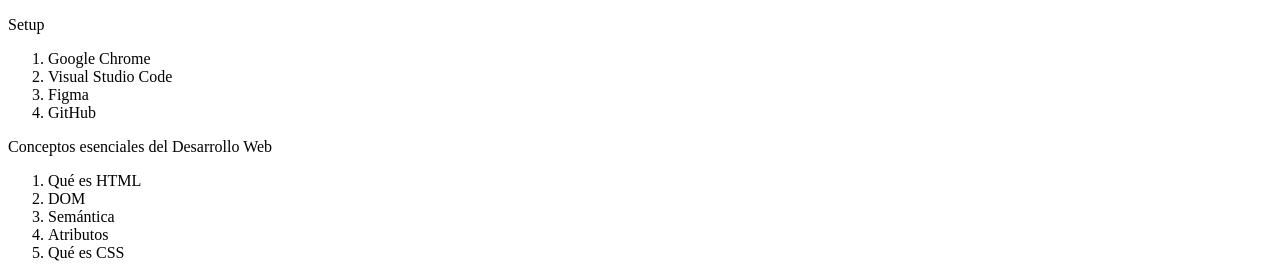
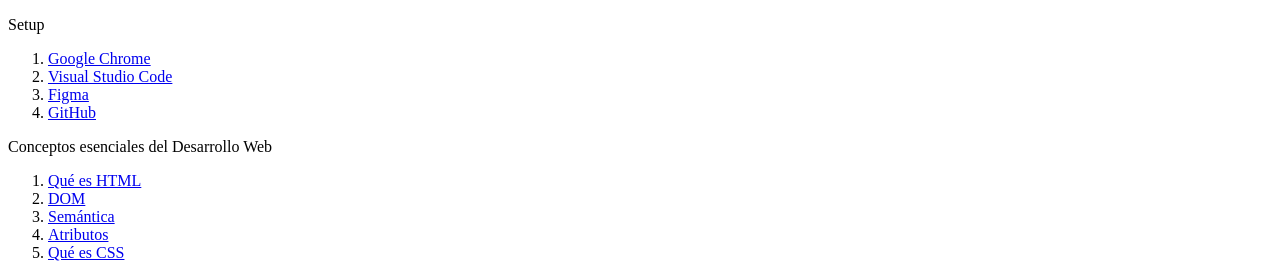
Before and after one commit to MiranndaLop/Setup, a plain HTML site: page index.html in a window 1280 px wide. Shown: the top 280 px of the page. Drawn offline with Linux system fonts and the light colour scheme.

Commit message:
Se agregan redireccionamientos

```diff
--- a/index.html
+++ b/index.html
@@ -19,20 +19,21 @@
              <!--ol = Order list-->
             <ol>
                 <!--declara cada uno de los elementos de una lista-->
-                <li>Google Chrome</li>
-                <li>Visual Studio Code</li>
-                <li>Figma</li>
-                <li>GitHub</li>
+
+                <li><a href="#google-chrome">Google Chrome</li></a>
+                <li><a href="#vsc">Visual Studio Code</li></a>
+                <li><a href="#figma">Figma</li></a>
+                <li><a href="#github">GitHub</li></a>
             </ol>
             <p>Conceptos esenciales del Desarrollo Web</p>
              <!--ol = Order list-->
             <ol>
                 <!--declara cada uno de los elementos de una lista-->
-                <li>Qué es HTML</li>
-                <li>DOM</li>
-                <li>Semántica</li>
-                <li>Atributos</li>
-                <li>Qué es CSS</li>
+                <li><a href="#html">Qué es HTML</li></a>
+                <li><a href="#dom">DOM</li></a>
+                <li><a href="#semantica">Semántica</li></a>
+                <li><a href="#atributos">Atributos</li></a>
+                <li><a href="#css">Qué es CSS</li></a>
             </ol>
         </nav>
     </header>
@@ -51,35 +52,35 @@
         Setup
     </h2>
     <img src="./images/google-chrome.png" alt="Logo de Goole Chrome" title="Logo de Goole Chrome">
-    <h3>Google Chrome</h3>
+    <h3 id="google-chrome">Google Chrome</h3>
     <p>
         Chrome va a ser el navegador que utilizaremos en el curso por su extenso soporte de nuevos estándares y
         herramientas de desarrollo avanzadas y de amigable uso.
     </p>
     <img src="./images/visual-studio-code.png" alt="Logo de Visual Studio Code" title="Logo de Visual Studio Code">
-    <h3>Visual Studio Code</h3>
+    <h3 id="vsc">Visual Studio Code</h3>
     <p>Visual Studio Code es el editor de texto más popular y potente del mercado actualmente, su fácil uso y la
         capacidad de extenderlo por medio de plugins lo hace el complemento perfecto para cualquier programador sin
         importar el lenguaje en el que se desemvuelva.</p>
 
     <img src="./images/figma.png" alt="Logo de Figma" title="Logo de Figma">
-    <h3>Figma</h3>
+    <h3 id="figma">Figma</h3>
     <p>Figma es una la herramienta más popular en la actualidad para entregar diseños a los desarrolladores para su
         implementación por su fácil uso porque puede ser usado directamente desde el navegador.</p>
 
     <img src="./images/github.png" alt="Logo de GitHub" title="Logo de GitHub">
-    <h3>GitHub</h3>
+    <h3 id="github">GitHub</h3>
     <p>Así como en Facebook te encuentran tus amigos, en Github te encuentran otras programadoras y programadores de
         todo el mundo, en vez de subir fotos de tus viajes aquí subes tu código y puedes elegir hacerlo “open source” o
         guardarlo de manera privada, Github será esencial para almacenar tu futuro portafolio.</p>
 
     <hr>
     <h2>Conceptos esenciales del Desarrollo Web</h2>
-    <h3>1. Qué es HTML</h3>
+    <h3 id="html">1. Qué es HTML</h3>
     <p>Hyper Text Markup Language o Lenguaje de marcas Hipertexto. Es el componente más básico de la web. Define el
         significado y la estructura del contenido.</p>
 
-    <h3>2. Etiquetas</h3>
+    <h3 id="etiquetas">2. Etiquetas</h3>
     <p>Las etiquetas HTML van a ayudarnos a brindar una estructura y semántica al contenido de nuestro website y cada
         una tiene características y usos diferentes aunque visualmente den un resultado similar.</p>
     <p>Muchas etiquetas son fácil de diferencias como los headings o las imágenes y otras diferentes como header,
@@ -87,19 +88,19 @@
         podremos darnos una pequeña idea de su uso pero en este curso vamos a usar las más importantes y que serán parte
         de tu día a día como Software Developer.</p>
 
-    <h3>3. DOM</h3>
+    <h3 id="dom">DOM</h3>
     <p>El Document Object Model es una estructura de árbol que representará todos nuestros proyectos web como si un
         árbol genealógico fuera: padres, hijos, hermanos con niveles infinitos. cuando entendemos esta anidación podemos
         identificar dependencias, herencias en css y que tan complejo es nuestro proyecto.</p>
     <img src="./images/dom.png" alt="Estructura de arbol que representa al DOM" title="Document Objet Model">
 
-    <h3>Semántica</h3>
+    <h3 id="semantica">Semántica</h3>
     <p>La semántica le brinda sentido a cada elemento existen en un sitio web, algunos elementos será meramente decorativos y no deben significar nada pero otros serán títulos y deberán estar en diferente jerarquías o alguna secciones serán más relevantes que otras, esto ayudará a los motores de búsqueda como Google o Duck Duck Go a diferenciar tu contenido, categorizar y será la herramientas más valiosa para estar en los primeros resultados de búsqueda SEO. También ayudará a la accesibilidad de tu sitio web, para que personas con habilidades diferentes puedan entender cada contenido.</p>
 
-    <h3>Atributos</h3>
+    <h3 id="atributos">Atributos</h3>
     <p>Los atributos le dan características extra a las etiquetas para complementar información y son pre programadas por el navegador, algunos atributos funcionan en todas las etiquetas de la misma forma como ‘class’ pero otros atributos funcionan en solo alguna etiquetas como src</p>
 
-    <h3>CSS</h3>
+    <h3 id="css">CSS</h3>
     <p>Hojas de Estilo en Cascada (del inglés Cascading Style Sheets) o CSS es el lenguaje de estilos utilizado para describir la presentación de documentos HTML</p>
     <img src="./images/css.png" alt="Imagen de CSS3" title="Imagen Codigo CSS">
 
@@ -131,6 +132,16 @@
     </ul>
 
     <h3>Modelo de caja</h3>
+
+    <!-- de esta forma se redirige en la misma pagina de donde se dio clic-->
+    <!-- al poner tarjet="_blank" se abre una nueva ventana en el navegador-->
+    <!-- <a href="https://leonidasesteban.com" target="_blank">Pagina web</a> -->
+
+    <p>
+        Si tienes alguna pregunta escríbeme a
+        <a href="mailto:angelhmiranda1@gmail.com">angelhmiranda1@gmail.com</a>
+    </p>
+
 </body>
 
 </html>
```
